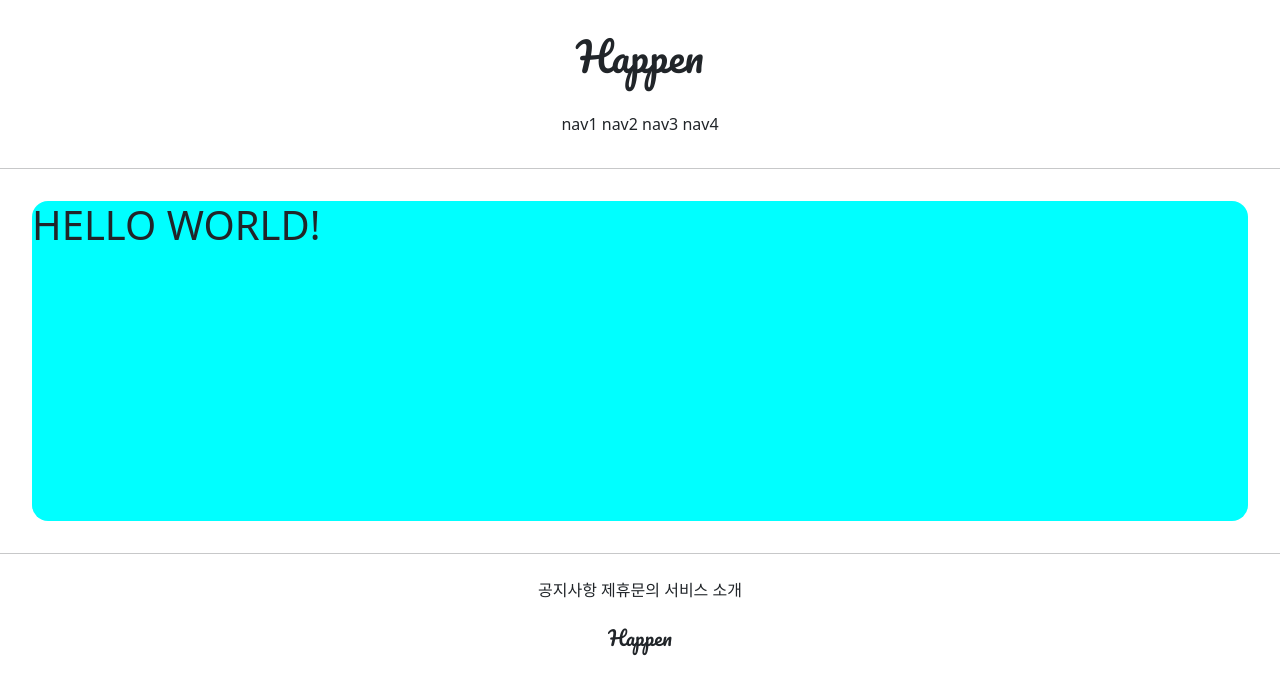
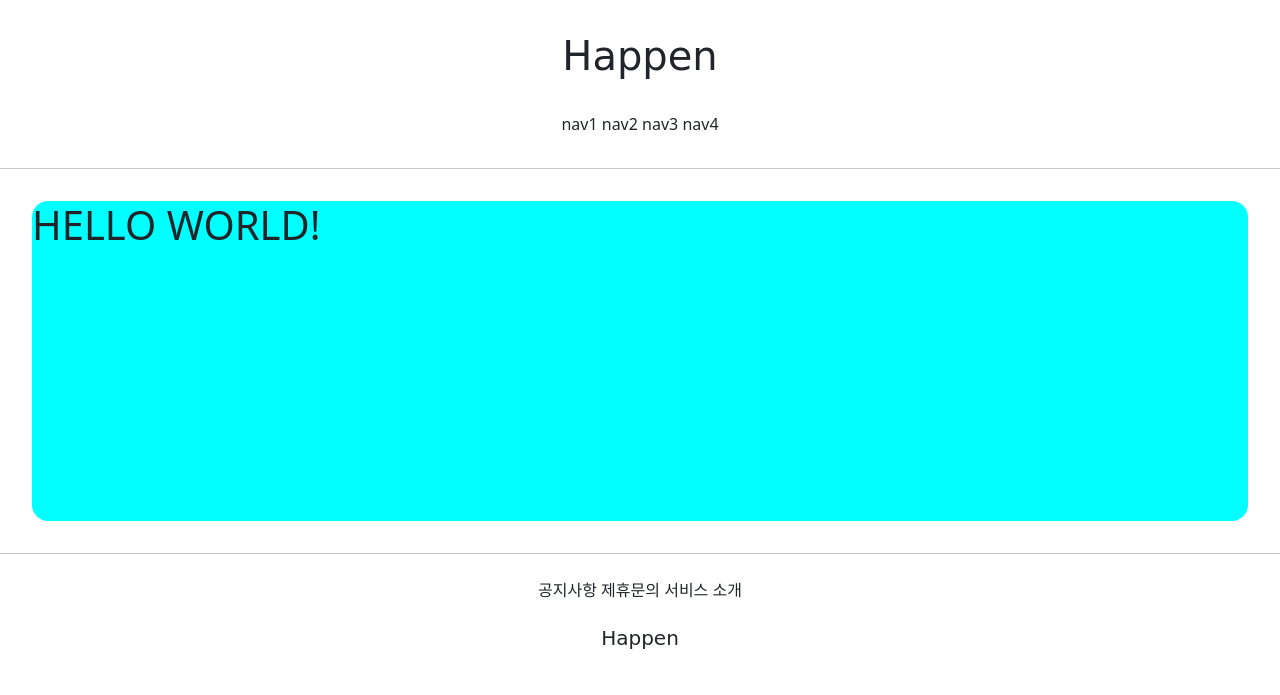
Before and after one commit to tkekdzhd/gis_0702_2, a Django app: page /accounts/hello_world/ in a window 1280 px wide. Shown: the top 695 px of the page. Run offline with Django 3.2, Linux system fonts and the light colour scheme; parts of the project's set-up code (start-up, migrations or seed data) failed here and were passed over.

Commit message:
0706 commit 2

```diff
--- a/djangoProject1/settings.py
+++ b/djangoProject1/settings.py
@@ -140,6 +140,10 @@ USE_TZ = True
 
 STATIC_URL = '/static/'
 
+STATICFILES_DIRS = [
+    BASE_DIR / "static",
+]
+
 # Default primary key field type
 # https://docs.djangoproject.com/en/3.2/ref/settings/#default-auto-field
 
--- /dev/null
+++ b/static/base.css
@@ -0,0 +1,15 @@
+.happen_header_logo{
+    margin: 2rem 0; font-family: 'Lobster', cursive;
+}
+
+.happen_header_btn{
+    margin-bottom: 2rem;
+}
+
+.happen_footer_btn{
+    margin-top: 1.5rem;
+}
+
+.happen_footer_logo{
+    margin: 1.5rem 0;font-family: 'Lobster', cursive;
+}
--- a/templates/footer.html
+++ b/templates/footer.html
@@ -1,10 +1,10 @@
 <div style="text-align: center">
-    <div style="margin-top: 1.5rem;">
+    <div class="happen_footer_btn">
         <span>공지사항</span>
         <span>제휴문의</span>
         <span>서비스 소개</span>
     </div>
-    <div style="margin: 1.5rem 0; font-family: 'Pacifico', cursive;">
+    <div class="happen_footer_logo">
         <h5>Happen</h5>
     </div>
 </div>
--- a/templates/head.html
+++ b/templates/head.html
@@ -1,3 +1,5 @@
+{% load static %}
+
 <head>
     <meta charset="UTF-8">
     <title>Title</title>
@@ -14,4 +16,6 @@
     <link rel="preconnect" href="https://fonts.gstatic.com" crossorigin>
     <link href="https://fonts.googleapis.com/css2?family=Roboto:wght@100&display=swap" rel="stylesheet">
 
+    {#  IMPORT CSS LINK  #}
+    <link rel="stylesheet" type="text/css" href="{% static 'base.css' %}">
 </head>
--- a/templates/header.html
+++ b/templates/header.html
@@ -1,8 +1,8 @@
-<div style="text-align: center;">
-    <div style="margin: 2rem 0; font-family: 'Pacifico', cursive;">
+<div style="text-align: center">
+    <div class="happen_header_logo">
         <h1>Happen</h1>
     </div>
-    <div style="margin-bottom: 2rem;">
+    <div class="happen_header_btn">
         <span>nav1</span>
         <span>nav2</span>
         <span>nav3</span>
```
